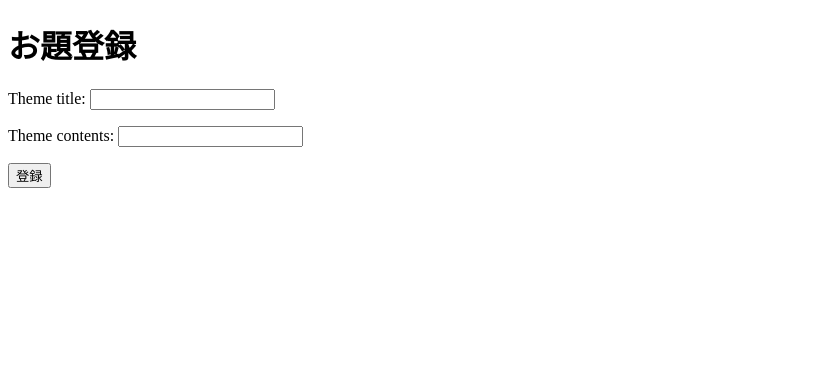
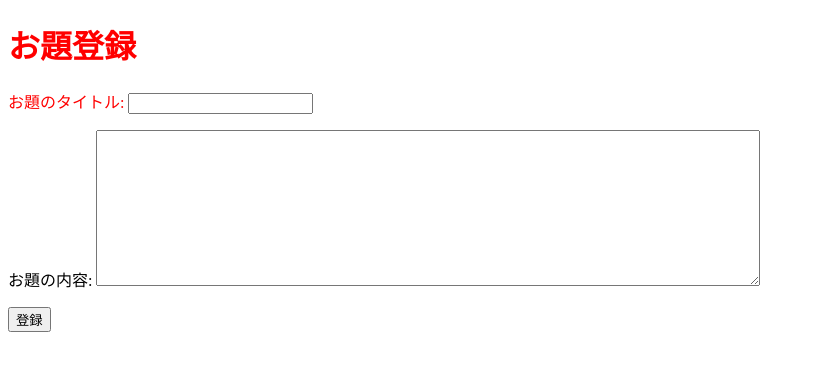
Before and after one commit to cicular/yLineGame, a Django app: page /y_line_game_app/register_theme in a window 1280 px wide. Shown: the part 32-403 px from the top of the page, without its empty margins (0-815 px from the left). Run offline with Django 3.2, Linux system fonts and the light colour scheme.

Commit message:
Formのフィールドをテキストエリア化、css適用。

```diff
--- a/y_line_game_app/forms.py
+++ b/y_line_game_app/forms.py
@@ -2,5 +2,8 @@ from django import forms
 
 
 class ThemeInfo(forms.Form):
-    theme_title = forms.CharField()
-    theme_contents = forms.CharField()
+    theme_title = forms.CharField(label='お題のタイトル', max_length=40)
+    theme_contents = forms.CharField(label='お題の内容',
+                                     max_length=30000,
+                                     widget=forms.Textarea(attrs={'class': 'content', 'cols': '80', 'rows': '10'}),
+                                     )
--- a/y_line_game_app/static/home.css
+++ b/y_line_game_app/static/home.css
@@ -1,3 +1,12 @@
 h1{
     color: red;
 }
+
+.content{
+    color: blue;
+}
+
+/* ラベルには自動的にfor属性が付与される */
+label[for="id_theme_title"]{
+    color: red;
+}
--- a/y_line_game_app/templates/index2.html
+++ b/y_line_game_app/templates/index2.html
@@ -1,5 +1,5 @@
 <!DOCTYPE html>
-<html lang="en">
+<html lang="ja">
 <head>
     <meta charset="UTF-8">
     <title>form_page</title>
--- a/y_line_game_app/templates/register_theme.html
+++ b/y_line_game_app/templates/register_theme.html
@@ -4,6 +4,8 @@
     <meta charset="UTF-8">
     <meta name="viewport" content="width=device-width, initial-scale=1.0" />
     <title>お題登録</title>
+    {% load static  %}
+    <link rel="stylesheet" href="{% static 'home.css' %}">
 </head>
 <body>
     <header>山手線ゲーム</header>
```
